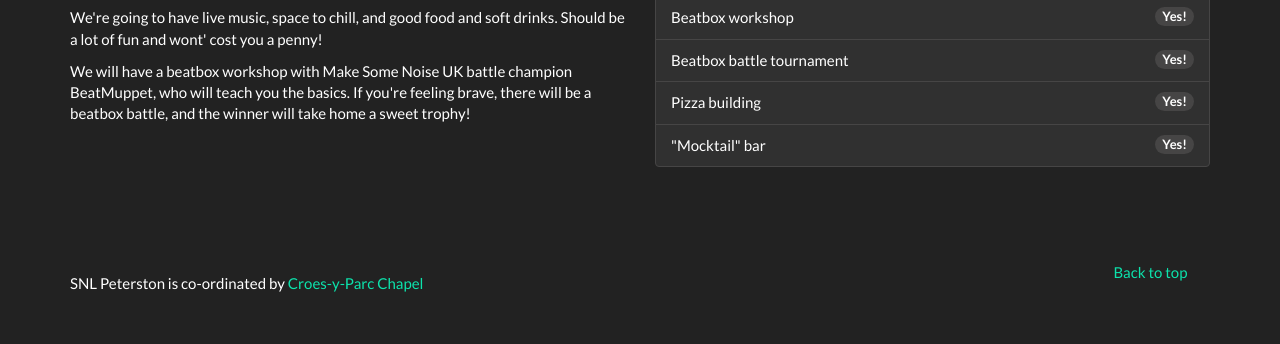
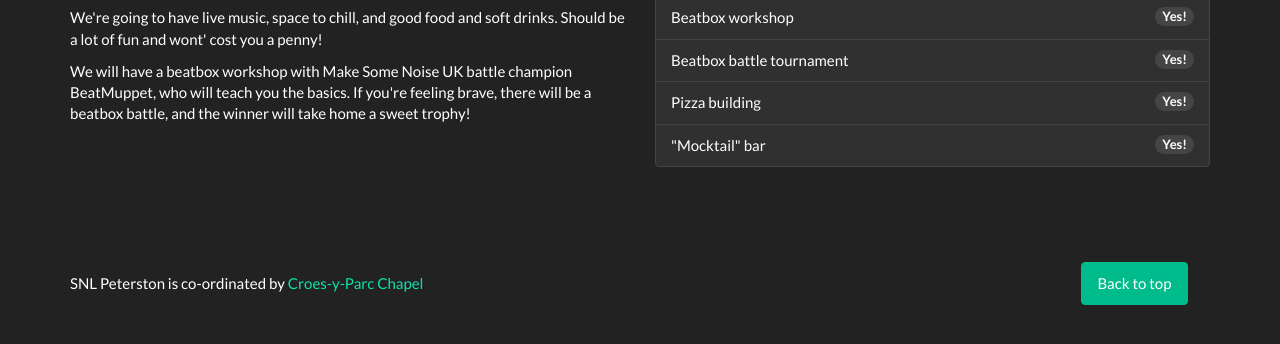
Before and after one commit to gavD/snlpeterston, a website: page index.html in a window 1280 px wide. Shown: the part 520-864 px from the top of the page. Drawn offline with nearby package versions, Linux system fonts and the light colour scheme.

Commit message:
Tidy up interface

```diff
--- a/index.html
+++ b/index.html
@@ -67,9 +67,11 @@
         <div class="row">
             <div class="col-lg-12">
                 <ul class="list-unstyled">
-                    <li class="pull-right"><a href="#top">Back to top</a></li>
+                    <li class="pull-right"><a class="btn btn-success" href="#top">Back to top</a></li>
                 </ul>
                 <p>SNL Peterston is co-ordinated by <a href="https://www.facebook.com/groups/croesyparcsunday/?fref=ts">Croes-y-Parc Chapel</a></p>
+
+
             </div>
         </div>
 
```
